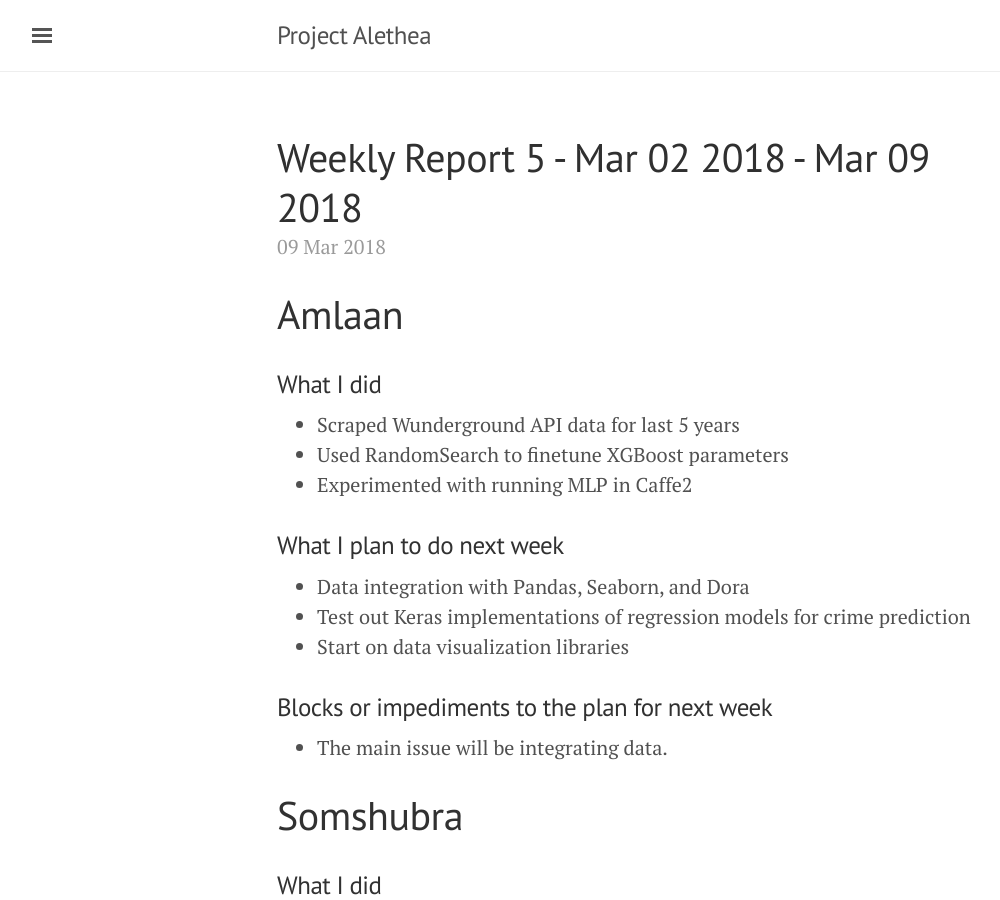
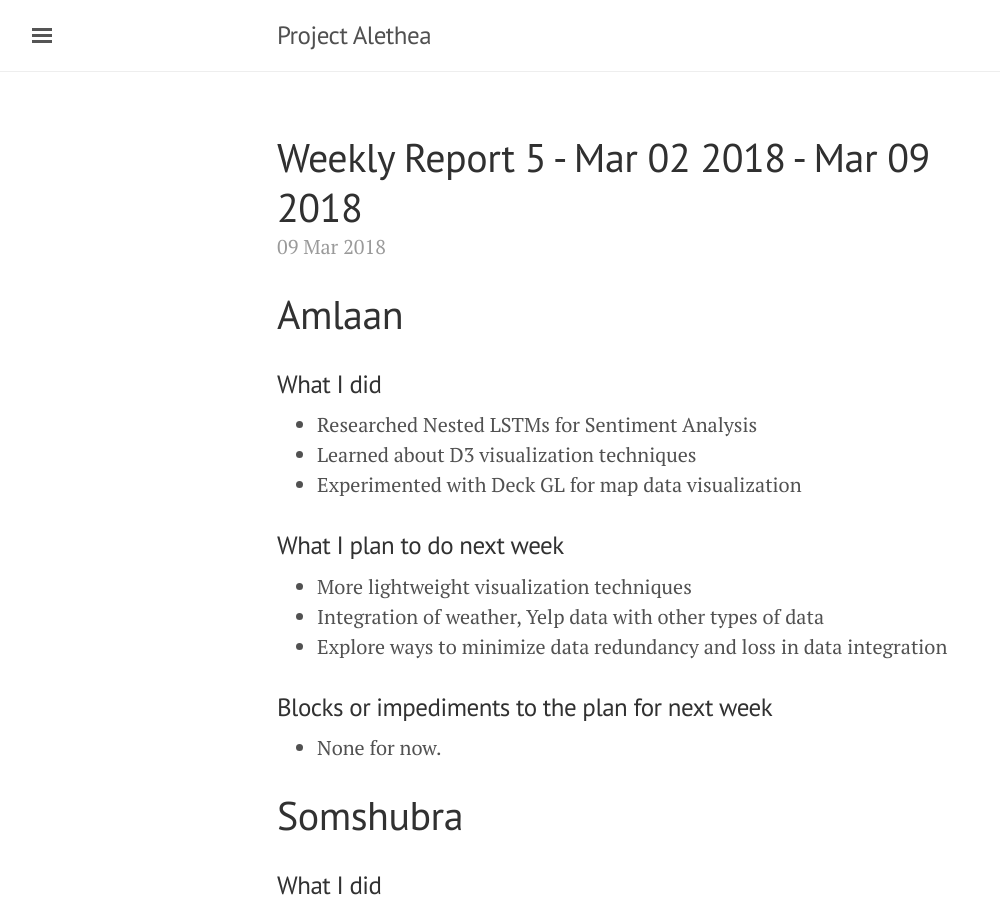
Before and after one commit to titu1994/IDS-Course-Project, a Jekyll site: the page built from _posts/2018-03-09-weekly-report-5.md, in a window 1280 px wide and 900 px high. Shown: the whole window, without its empty margins (3-1003 px from the left). Built offline with Jekyll 4.4.1, drawn with Linux system fonts in a browser that asks for light colours.

Commit message:
Update 2018-03-09-weekly-report-5.md

```diff
--- a/_posts/2018-03-09-weekly-report-5.md
+++ b/_posts/2018-03-09-weekly-report-5.md
@@ -7,19 +7,19 @@ title: Weekly Report 5 - Mar 02 2018 - Mar 09 2018
 
 ### What I did
 
-- Scraped Wunderground API data for last 5 years
-- Used RandomSearch to finetune XGBoost parameters
-- Experimented with running MLP in Caffe2
+- Researched Nested LSTMs for Sentiment Analysis
+- Learned about D3 visualization techniques
+- Experimented with Deck GL for map data visualization
 
 ### What I plan to do next week
 
-- Data integration with Pandas, Seaborn, and Dora
-- Test out Keras implementations of regression models for crime prediction
-- Start on data visualization libraries
+- More lightweight visualization techniques
+- Integration of weather, Yelp data with other types of data
+- Explore ways to minimize data redundancy and loss in data integration
 
 ### Blocks or impediments to the plan for next week
 
-- The main issue will be integrating data.
+- None for now.
 
 # Somshubra
 
```
